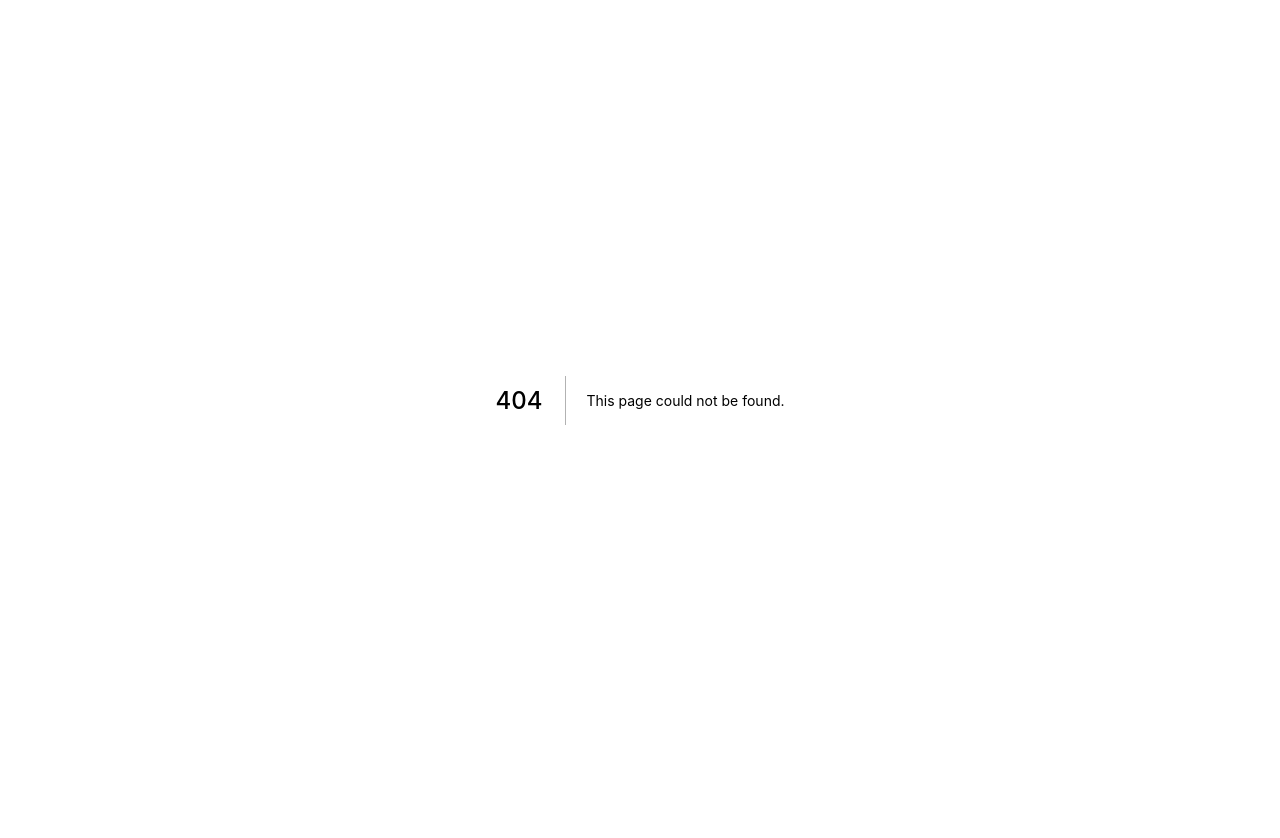
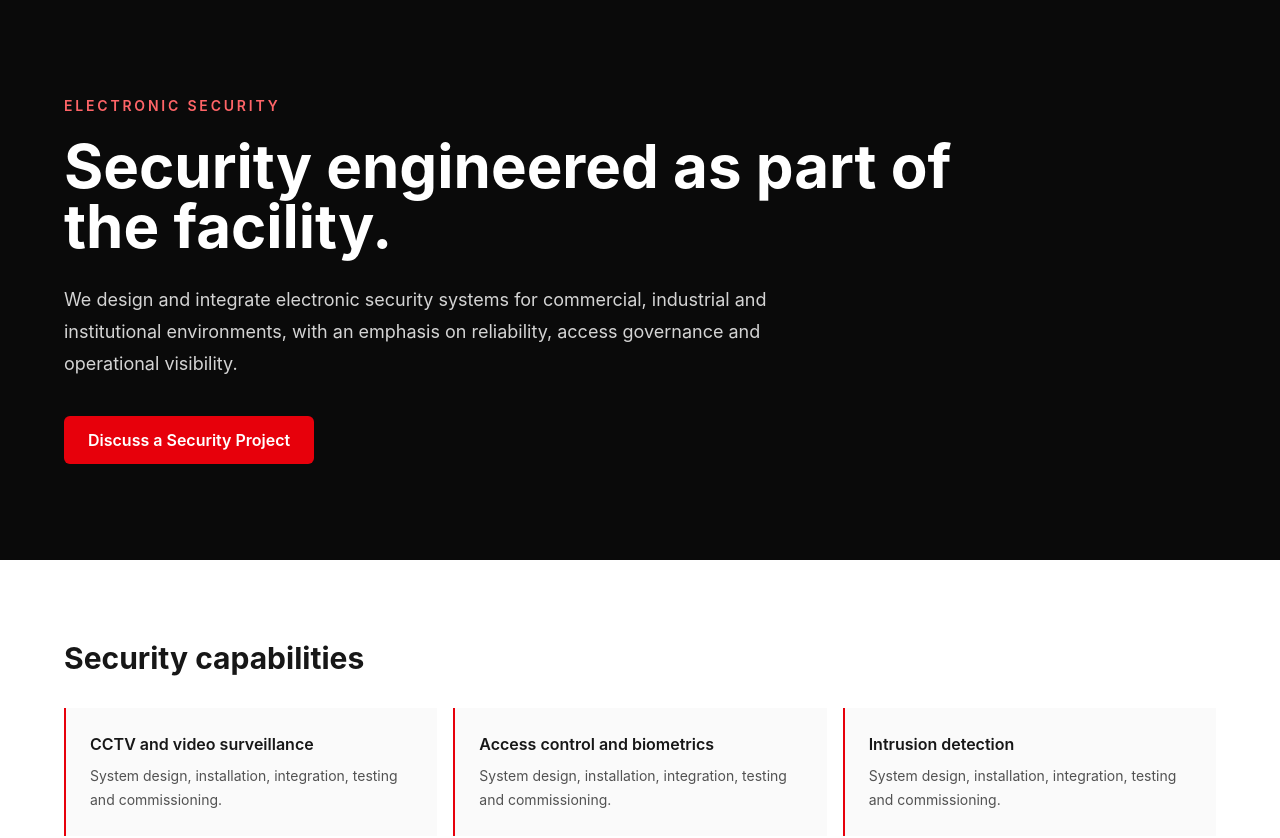
Before and after one commit to smokd/admill-landing, a Next.js app in the folder admill-landing-page/: page /solutions/electronic-security in a window 1280 px wide. Before the commit this address had no page. Shown: the top 838 px of the page. Before the commit the page ends 800 px from the top, so only its background shows below. Built offline with nearby package versions, Linux system fonts and the light colour scheme.

Commit message:
Add electronic security service page

```diff
--- /dev/null
+++ b/admill-landing-page/app/solutions/electronic-security/page.tsx
@@ -0,0 +1,21 @@
+import type { Metadata } from "next";
+import Link from "next/link";
+
+export const metadata: Metadata = {
+  title: "Electronic Security Systems in Zimbabwe",
+  description: "Integrated CCTV, access control, intrusion detection, perimeter security and electronic security systems for facilities in Zimbabwe.",
+  alternates: { canonical: "/solutions/electronic-security" },
+};
+
+const services = ["CCTV and video surveillance", "Access control and biometrics", "Intrusion detection", "Perimeter security", "Intercom and visitor systems", "Security systems integration"];
+
+export default function ElectronicSecurityPage() {
+  return (
+    <main className="min-h-screen bg-white text-neutral-900">
+      <section className="bg-neutral-950 px-6 py-24 text-white"><div className="mx-auto max-w-6xl"><p className="text-sm font-semibold uppercase tracking-[0.2em] text-red-400">Electronic Security</p><h1 className="mt-5 max-w-4xl text-4xl font-bold md:text-6xl">Security engineered as part of the facility.</h1><p className="mt-7 max-w-3xl text-lg leading-8 text-neutral-300">We design and integrate electronic security systems for commercial, industrial and institutional environments, with an emphasis on reliability, access governance and operational visibility.</p><Link href="/#contact" className="mt-9 inline-block rounded-md bg-red-600 px-6 py-3 font-semibold">Discuss a Security Project</Link></div></section>
+      <section className="px-6 py-20"><div className="mx-auto max-w-6xl"><h2 className="text-3xl font-bold">Security capabilities</h2><div className="mt-8 grid gap-4 md:grid-cols-3">{services.map((x) => <div key={x} className="border-l-2 border-red-600 bg-neutral-50 p-6"><h3 className="font-semibold">{x}</h3><p className="mt-2 text-sm leading-6 text-neutral-600">System design, installation, integration, testing and commissioning.</p></div>)}</div></div></section>
+      <section className="bg-neutral-50 px-6 py-20"><div className="mx-auto max-w-6xl"><h2 className="text-3xl font-bold">More than cameras and readers.</h2><p className="mt-5 max-w-3xl text-lg leading-8 text-neutral-600">For complex facilities, security events can be connected to access control, alarms, building systems and operational workflows. This makes the security infrastructure part of a wider response system rather than a collection of standalone devices.</p></div></section>
+      <section className="px-6 py-20"><div className="mx-auto max-w-6xl rounded-2xl bg-neutral-950 p-8 text-white md:p-12"><h2 className="text-3xl font-bold">Planning a new security system or upgrade?</h2><p className="mt-4 max-w-2xl text-neutral-300">Tell us about the site, risk profile and operational requirements and we can help define the appropriate system architecture.</p><Link href="/#contact" className="mt-7 inline-block rounded-md bg-red-600 px-6 py-3 font-semibold">Request Engineering Consultation</Link></div></section>
+    </main>
+  );
+}
```
